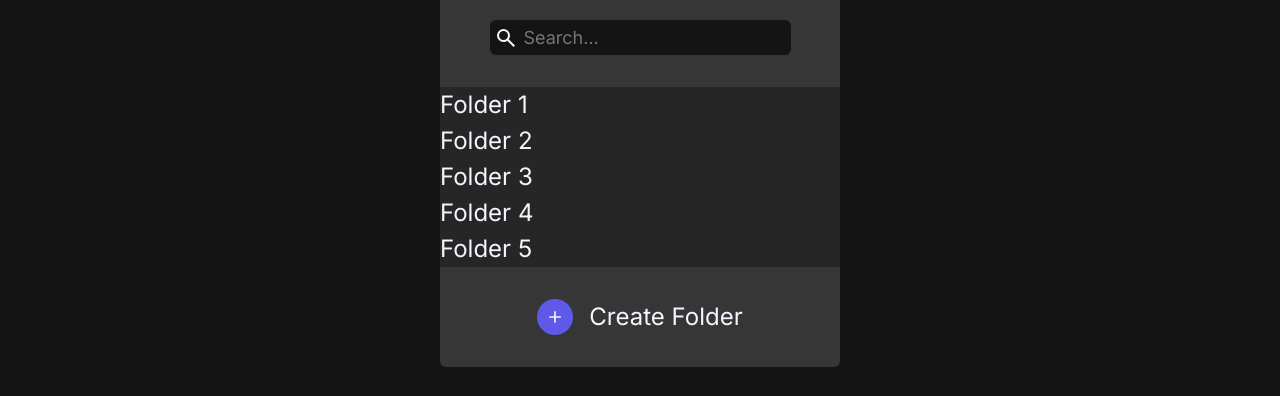
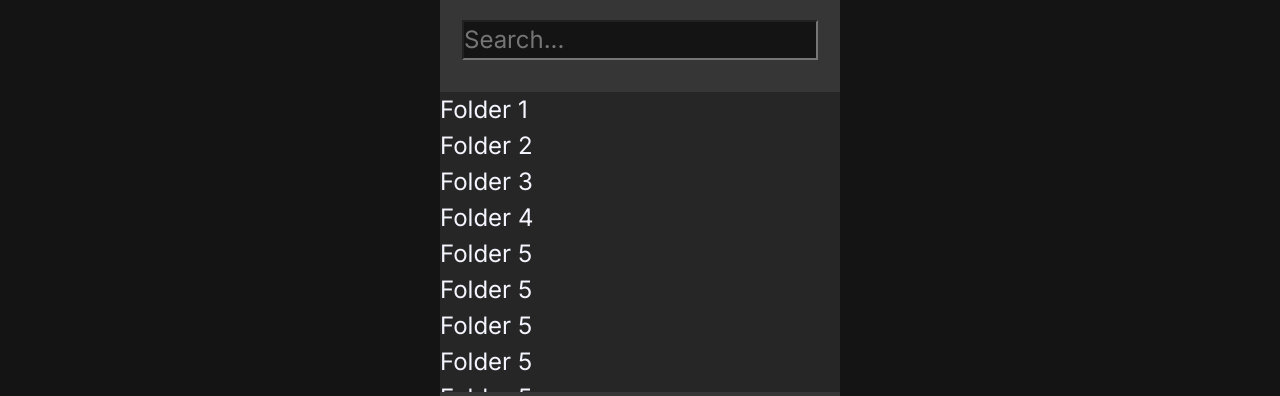
Before and after one commit to esojogerba/FilmHead, a website built with Vite: page html/movies.html in a window 1280 px wide. Shown: the part 140-536 px from the top of the page. Built offline with nearby package versions, Linux system fonts and the light colour scheme; some packages are replaced by stand-ins of ours; no server answers.

Commit message:
Removed search-field class, added items to scroll for testing.

```diff
--- a/html/movies.html
+++ b/html/movies.html
@@ -112,7 +112,7 @@
                     /></a>
                     <h3 class="header-title">Save To Folder</h3>
                     <input
-                        class="search-field add-to-folder-search"
+                        class="add-to-folder-search"
                         type="search"
                         placeholder="Search..."
                         search-field
@@ -130,6 +130,24 @@
                     </div>
                     <div class="add-to-folder-scroll-item">
                         <span>Folder 4</span>
+                    </div>
+                    <div class="add-to-folder-scroll-item">
+                        <span>Folder 5</span>
+                    </div>
+                    <div class="add-to-folder-scroll-item">
+                        <span>Folder 5</span>
+                    </div>
+                    <div class="add-to-folder-scroll-item">
+                        <span>Folder 5</span>
+                    </div>
+                    <div class="add-to-folder-scroll-item">
+                        <span>Folder 5</span>
+                    </div>
+                    <div class="add-to-folder-scroll-item">
+                        <span>Folder 5</span>
+                    </div>
+                    <div class="add-to-folder-scroll-item">
+                        <span>Folder 5</span>
                     </div>
                     <div class="add-to-folder-scroll-item">
                         <span>Folder 5</span>
```
